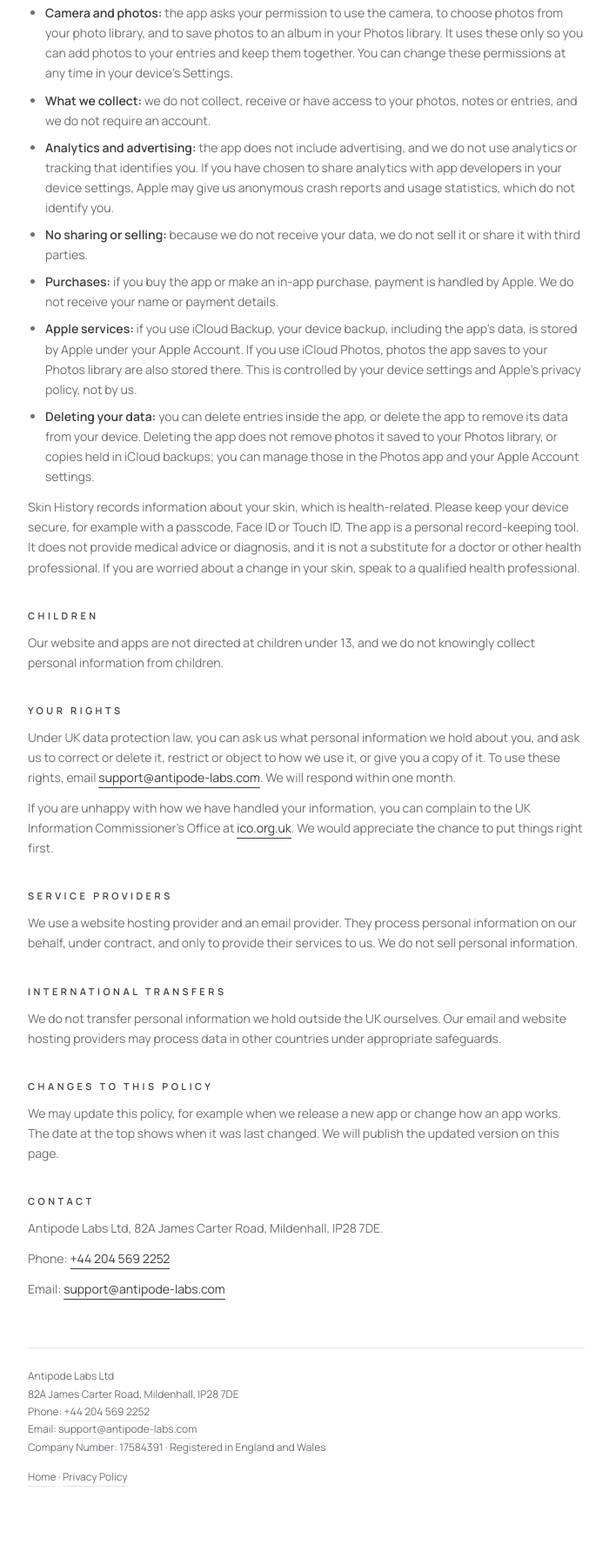
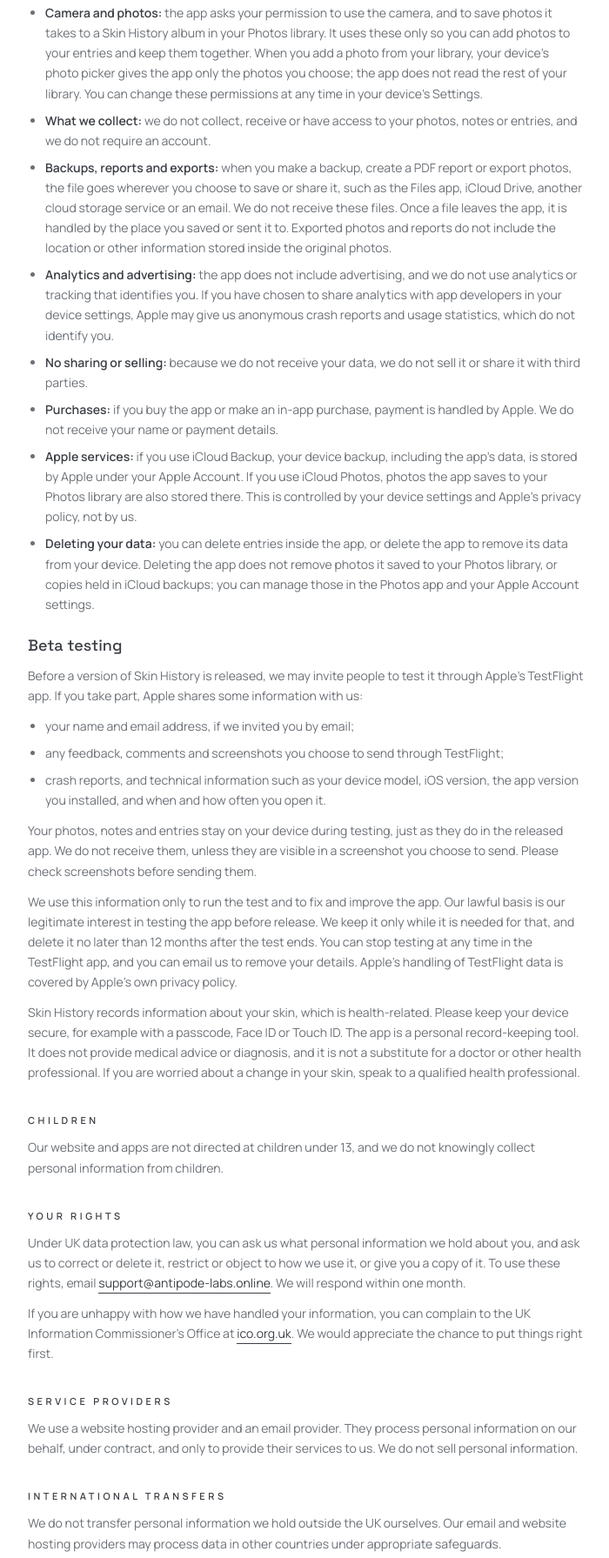
Before and after one commit to dev-ethically/antipode-labs-site, a plain HTML site: page privacy.html in a window 1280 px wide. Shown: the part 1006-2797 px from the top of the page at 87% size, without its empty margins (288-988 px from the left). Before the commit the page ends 2771 px from the top, so only its background shows below. Drawn offline with Linux system fonts and the light colour scheme.

Commit message:
Add files via upload

```diff
--- a/privacy.html
+++ b/privacy.html
@@ -40,13 +40,13 @@ footer .links{margin-top:14px}
 <header>
 <a class="back" href="index.html"><img class="logo" src="logo-small.svg" alt="" width="28" height="28"><span>← Antipode Labs</span></a>
 <h1>Privacy Policy</h1>
-<p class="updated">Last updated: 19 November 2026</p>
+<p class="updated">Last updated: 26 November 2026</p>
 </header>
 <section class="policy">
 <p>This policy explains how Antipode Labs Ltd (&ldquo;we&rdquo;, &ldquo;us&rdquo;) handles personal information when you visit this website, contact us, or use our apps, including Skin History.</p>
 
 <h2>Who we are</h2>
-<p>Antipode Labs Ltd is a company registered in England and Wales, company number 17584391. Our registered office is 82A James Carter Road, Mildenhall, IP28 7DE. We are the data controller for personal information we collect through this website, our apps and by email. You can contact us at <a href="mailto:support@antipode-labs.com">support@antipode-labs.com</a>.</p>
+<p>Antipode Labs Ltd is a company registered in England and Wales, company number 17584391. Our registered office is 82A James Carter Road, Mildenhall, IP28 7DE. We are the data controller for personal information we collect through this website, our apps and by email. You can contact us at <a href="mailto:support@antipode-labs.online">support@antipode-labs.online</a>.</p>
 
 <h2>This website</h2>
 <p>This website is informational. We do not ask you to create an account and we do not use advertising or analytics cookies. Our hosting provider may keep standard server logs (such as IP address, browser type and the pages requested) for security and to keep the site running. Our lawful basis is our legitimate interest in keeping the site secure and working. The hosting provider keeps these logs for a limited period and then deletes them.</p>
@@ -58,21 +58,32 @@ footer .links{margin-top:14px}
 <p>Skin History is designed to keep your information on your own device.</p>
 <ul>
 <li><strong>What the app stores:</strong> the photos, notes and other entries you add to the app. These are stored on your device.</li>
-<li><strong>Camera and photos:</strong> the app asks your permission to use the camera, to choose photos from your photo library, and to save photos to an album in your Photos library. It uses these only so you can add photos to your entries and keep them together. You can change these permissions at any time in your device&rsquo;s Settings.</li>
+<li><strong>Camera and photos:</strong> the app asks your permission to use the camera, and to save photos it takes to a Skin History album in your Photos library. It uses these only so you can add photos to your entries and keep them together. When you add a photo from your library, your device&rsquo;s photo picker gives the app only the photos you choose; the app does not read the rest of your library. You can change these permissions at any time in your device&rsquo;s Settings.</li>
 <li><strong>What we collect:</strong> we do not collect, receive or have access to your photos, notes or entries, and we do not require an account.</li>
+<li><strong>Backups, reports and exports:</strong> when you make a backup, create a PDF report or export photos, the file goes wherever you choose to save or share it, such as the Files app, iCloud Drive, another cloud storage service or an email. We do not receive these files. Once a file leaves the app, it is handled by the place you saved or sent it to. Exported photos and reports do not include the location or other information stored inside the original photos.</li>
 <li><strong>Analytics and advertising:</strong> the app does not include advertising, and we do not use analytics or tracking that identifies you. If you have chosen to share analytics with app developers in your device settings, Apple may give us anonymous crash reports and usage statistics, which do not identify you.</li>
 <li><strong>No sharing or selling:</strong> because we do not receive your data, we do not sell it or share it with third parties.</li>
 <li><strong>Purchases:</strong> if you buy the app or make an in-app purchase, payment is handled by Apple. We do not receive your name or payment details.</li>
 <li><strong>Apple services:</strong> if you use iCloud Backup, your device backup, including the app&rsquo;s data, is stored by Apple under your Apple Account. If you use iCloud Photos, photos the app saves to your Photos library are also stored there. This is controlled by your device settings and Apple&rsquo;s privacy policy, not by us.</li>
 <li><strong>Deleting your data:</strong> you can delete entries inside the app, or delete the app to remove its data from your device. Deleting the app does not remove photos it saved to your Photos library, or copies held in iCloud backups; you can manage those in the Photos app and your Apple Account settings.</li>
 </ul>
+<h3>Beta testing</h3>
+<p>Before a version of Skin History is released, we may invite people to test it through Apple&rsquo;s TestFlight app. If you take part, Apple shares some information with us:</p>
+<ul>
+<li>your name and email address, if we invited you by email;</li>
+<li>any feedback, comments and screenshots you choose to send through TestFlight;</li>
+<li>crash reports, and technical information such as your device model, iOS version, the app version you installed, and when and how often you open it.</li>
+</ul>
+<p>Your photos, notes and entries stay on your device during testing, just as they do in the released app. We do not receive them, unless they are visible in a screenshot you choose to send. Please check screenshots before sending them.</p>
+<p>We use this information only to run the test and to fix and improve the app. Our lawful basis is our legitimate interest in testing the app before release. We keep it only while it is needed for that, and delete it no later than 12 months after the test ends. You can stop testing at any time in the TestFlight app, and you can email us to remove your details. Apple&rsquo;s handling of TestFlight data is covered by Apple&rsquo;s own privacy policy.</p>
+
 <p>Skin History records information about your skin, which is health-related. Please keep your device secure, for example with a passcode, Face ID or Touch ID. The app is a personal record-keeping tool. It does not provide medical advice or diagnosis, and it is not a substitute for a doctor or other health professional. If you are worried about a change in your skin, speak to a qualified health professional.</p>
 
 <h2>Children</h2>
 <p>Our website and apps are not directed at children under 13, and we do not knowingly collect personal information from children.</p>
 
 <h2>Your rights</h2>
-<p>Under UK data protection law, you can ask us what personal information we hold about you, and ask us to correct or delete it, restrict or object to how we use it, or give you a copy of it. To use these rights, email <a href="mailto:support@antipode-labs.com">support@antipode-labs.com</a>. We will respond within one month.</p>
+<p>Under UK data protection law, you can ask us what personal information we hold about you, and ask us to correct or delete it, restrict or object to how we use it, or give you a copy of it. To use these rights, email <a href="mailto:support@antipode-labs.online">support@antipode-labs.online</a>. We will respond within one month.</p>
 <p>If you are unhappy with how we have handled your information, you can complain to the UK Information Commissioner&rsquo;s Office at <a href="https://ico.org.uk">ico.org.uk</a>. We would appreciate the chance to put things right first.</p>
 
 <h2>Service providers</h2>
@@ -87,13 +98,13 @@ footer .links{margin-top:14px}
 <h2>Contact</h2>
 <p>Antipode Labs Ltd, 82A James Carter Road, Mildenhall, IP28 7DE.</p>
 <p>Phone: <a href="tel:+442045692252">+44 204 569 2252</a></p>
-<p>Email: <a href="mailto:support@antipode-labs.com">support@antipode-labs.com</a></p>
+<p>Email: <a href="mailto:support@antipode-labs.online">support@antipode-labs.online</a></p>
 </section>
 <footer>
 <p>Antipode Labs Ltd</p>
 <p>82A James Carter Road, Mildenhall, IP28 7DE</p>
 <p>Phone: <a href="tel:+442045692252">+44 204 569 2252</a></p>
-<p>Email: <a href="mailto:support@antipode-labs.com">support@antipode-labs.com</a></p>
+<p>Email: <a href="mailto:support@antipode-labs.online">support@antipode-labs.online</a></p>
 <p>Company Number: 17584391 · Registered in England and Wales</p>
 <p class="links"><a href="index.html">Home</a> · <a href="privacy.html">Privacy Policy</a></p>
 </footer>
```
Also changed, not shown: index.html (+1 -1 lines).
